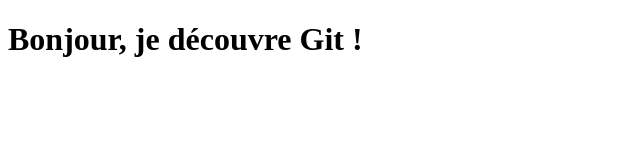
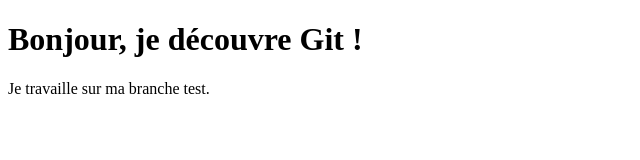
Before and after one commit to ltlutterking225-sketch/MonPremierProjet, a plain HTML site: page index.html in a window 1280 px wide. Shown: the whole page, without its empty margins (0-640 px from the left). Drawn offline with Linux system fonts and the light colour scheme.

Commit message:
Ajout paragraphe dans test

```diff
--- a/index.html
+++ b/index.html
@@ -5,5 +5,6 @@
 </head>
 <body>
     <h1>Bonjour, je découvre Git !</h1>
+    <p>Je travaille sur ma branche test.</p>
 </body>
 </html>
```
